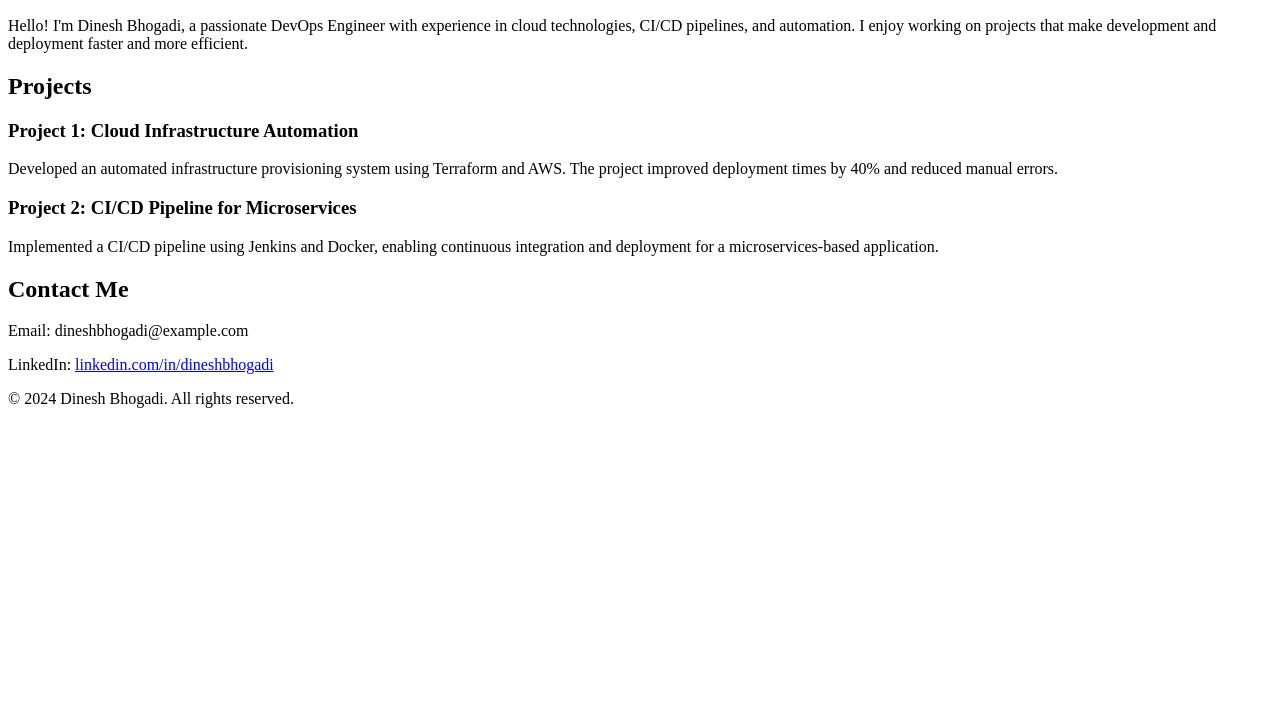
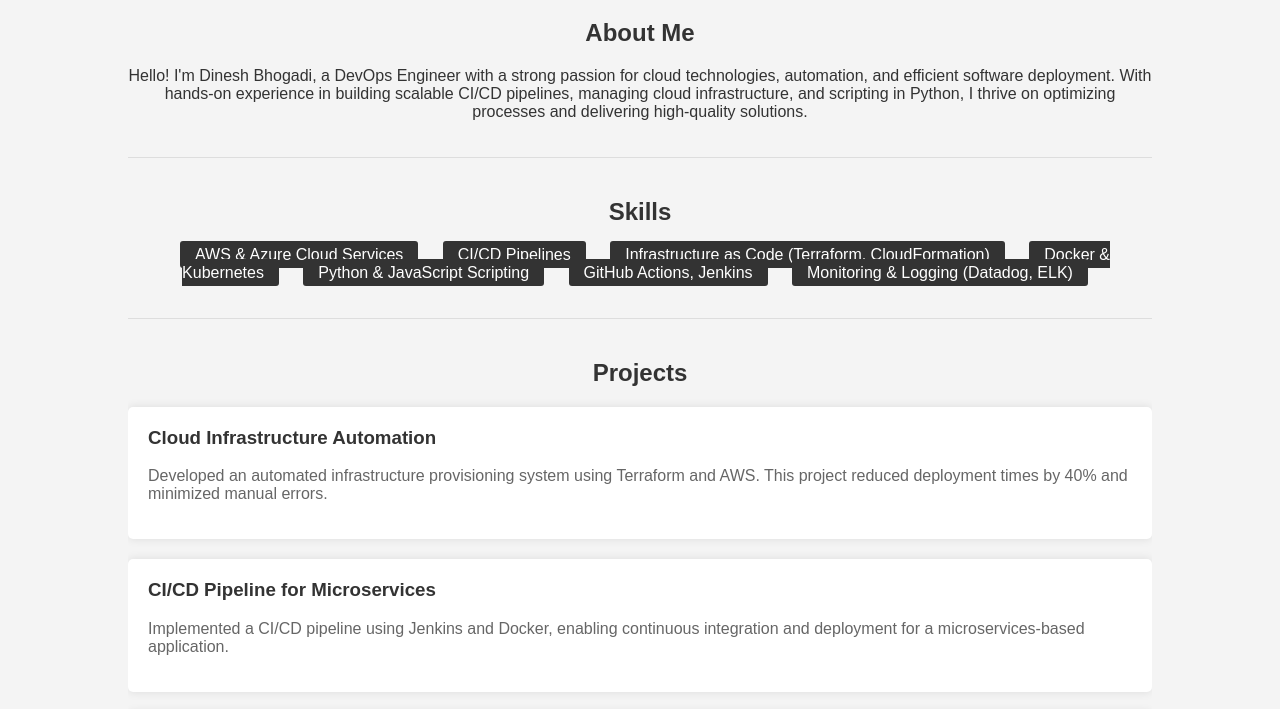
Before and after one commit to Dinesh-Bhogadi/DineshBhogadi.github.io, a plain HTML site: page index.html in a window 1280 px wide. Shown: the part 148-857 px from the top of the page. Before the commit the page ends 800 px from the top, so only its background shows below. Drawn offline with Linux system fonts and the light colour scheme.

Commit message:
Update index.html

```diff
--- a/index.html
+++ b/index.html
@@ -4,39 +4,139 @@
     <meta charset="UTF-8">
     <meta name="viewport" content="width=device-width, initial-scale=1.0">
     <title>Dinesh Bhogadi's Portfolio</title>
-    <link rel="stylesheet" href="styles.css">
+    <style>
+        body {
+            font-family: Arial, sans-serif;
+            background-color: #f4f4f4;
+            margin: 0;
+            padding: 0;
+            color: #333;
+        }
+        header {
+            background-color: #333;
+            color: #fff;
+            padding: 20px 0;
+            text-align: center;
+        }
+        header h1 {
+            margin: 0;
+        }
+        .container {
+            width: 80%;
+            margin: auto;
+            overflow: hidden;
+        }
+        #about, #skills, #projects, #contact {
+            padding: 20px 0;
+            border-bottom: 1px solid #ddd;
+        }
+        h2 {
+            color: #333;
+            text-align: center;
+            margin-bottom: 20px;
+        }
+        #about p, #skills p, #contact p {
+            text-align: center;
+        }
+        #skills ul {
+            list-style: none;
+            padding: 0;
+            text-align: center;
+        }
+        #skills ul li {
+            display: inline;
+            margin: 0 10px;
+            background-color: #333;
+            color: #fff;
+            padding: 5px 15px;
+            border-radius: 3px;
+        }
+        .project-item {
+            background-color: #fff;
+            padding: 20px;
+            margin-bottom: 20px;
+            border-radius: 5px;
+            box-shadow: 0 0 10px rgba(0, 0, 0, 0.1);
+        }
+        .project-item h3 {
+            margin-top: 0;
+        }
+        .project-item p {
+            color: #666;
+        }
+        footer {
+            background-color: #333;
+            color: #fff;
+            text-align: center;
+            padding: 10px 0;
+            position: relative;
+            bottom: 0;
+            width: 100%;
+        }
+    </style>
 </head>
 <body>
-    <header>
-        <h1>Welcome to Dinesh Bhogadi's Portfolio</h1>
+
+<header>
+    <div class="container">
+        <h1>Dinesh Bhogadi</h1>
         <p>DevOps Engineer | Cloud Enthusiast | Python Developer</p>
-    </header>
+    </div>
+</header>
 
+<div class="container">
     <section id="about">
         <h2>About Me</h2>
-        <p>Hello! I'm Dinesh Bhogadi, a passionate DevOps Engineer with experience in cloud technologies, CI/CD pipelines, and automation. I enjoy working on projects that make development and deployment faster and more efficient.</p>
+        <p>Hello! I'm Dinesh Bhogadi, a DevOps Engineer with a strong passion for cloud technologies, automation, and efficient software deployment. With hands-on experience in building scalable CI/CD pipelines, managing cloud infrastructure, and scripting in Python, I thrive on optimizing processes and delivering high-quality solutions.</p>
+    </section>
+
+    <section id="skills">
+        <h2>Skills</h2>
+        <ul>
+            <li>AWS & Azure Cloud Services</li>
+            <li>CI/CD Pipelines</li>
+            <li>Infrastructure as Code (Terraform, CloudFormation)</li>
+            <li>Docker & Kubernetes</li>
+            <li>Python & JavaScript Scripting</li>
+            <li>GitHub Actions, Jenkins</li>
+            <li>Monitoring & Logging (Datadog, ELK)</li>
+        </ul>
     </section>
 
     <section id="projects">
         <h2>Projects</h2>
-        <div class="project">
-            <h3>Project 1: Cloud Infrastructure Automation</h3>
-            <p>Developed an automated infrastructure provisioning system using Terraform and AWS. The project improved deployment times by 40% and reduced manual errors.</p>
+
+        <div class="project-item">
+            <h3>Cloud Infrastructure Automation</h3>
+            <p>Developed an automated infrastructure provisioning system using Terraform and AWS. This project reduced deployment times by 40% and minimized manual errors.</p>
         </div>
-        <div class="project">
-            <h3>Project 2: CI/CD Pipeline for Microservices</h3>
+
+        <div class="project-item">
+            <h3>CI/CD Pipeline for Microservices</h3>
             <p>Implemented a CI/CD pipeline using Jenkins and Docker, enabling continuous integration and deployment for a microservices-based application.</p>
+        </div>
+
+        <div class="project-item">
+            <h3>High Availability Kubernetes Cluster</h3>
+            <p>Set up a highly available Kubernetes cluster on AWS EKS, incorporating Helm charts for seamless application deployment and management.</p>
+        </div>
+
+        <div class="project-item">
+            <h3>Python Automation Scripts</h3>
+            <p>Developed a suite of Python scripts to automate various DevOps tasks, such as log analysis, resource monitoring, and automated backups.</p>
         </div>
     </section>
 
     <section id="contact">
         <h2>Contact Me</h2>
-        <p>Email: dineshbhogadi@example.com</p>
+        <p>Email: <a href="mailto:dineshbhogadi@example.com">dineshbhogadi@example.com</a></p>
         <p>LinkedIn: <a href="https://www.linkedin.com/in/dineshbhogadi/">linkedin.com/in/dineshbhogadi</a></p>
     </section>
+</div>
 
-    <footer>
-        <p>&copy; 2024 Dinesh Bhogadi. All rights reserved.</p>
-    </footer>
+<footer>
+    <p>&copy; 2024 Dinesh Bhogadi. All rights reserved.</p>
+</footer>
+
 </body>
 </html>
```
